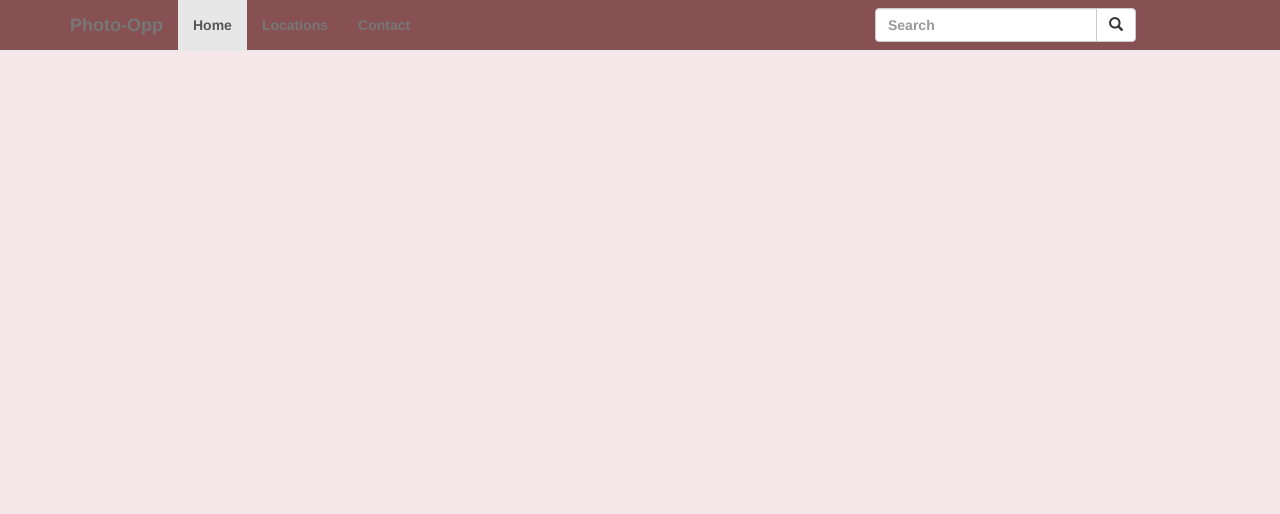
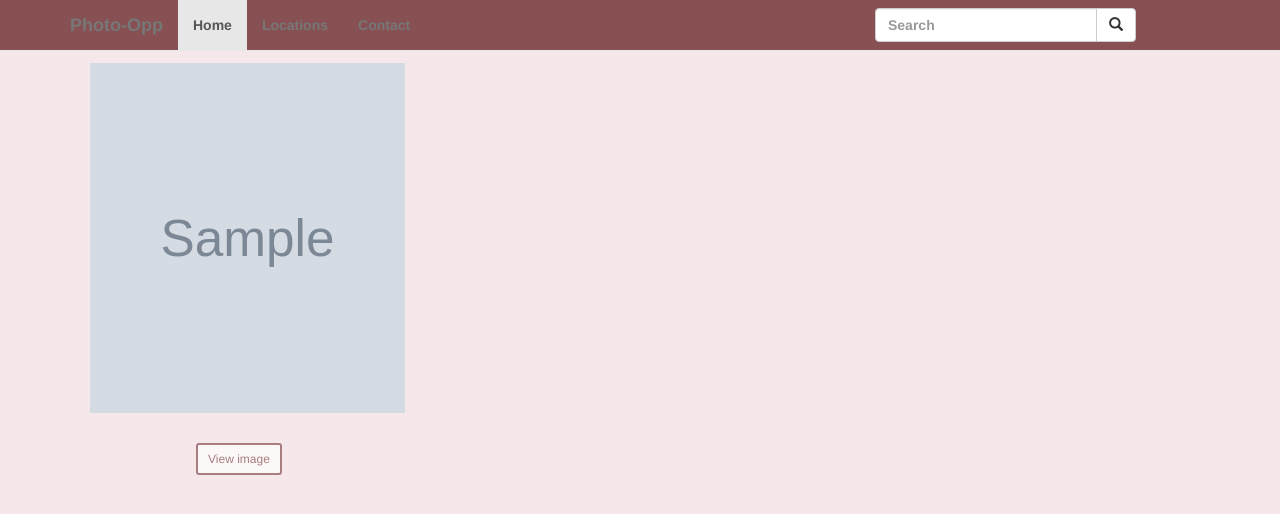
Before and after one commit to Ronyonka/photo_opp, a Django app: template photos/templates/search.html in a window 1280 px wide. Shown: the top 514 px of the page. Run offline with Django 3.2, Linux system fonts and the light colour scheme; tables that the repository leaves empty hold one stand-in row (values such as "Sample post"); the template is opened without the code that fills it: values that come from a table or form of the project are taken from there, most other values are stand-ins (such as "Sample title", 1, 10 or a date in 2020); grey boxes marked "Sample" are stand-in pictures; some libraries are stand-ins or nearby versions.

Commit message:
debugged the search function

```diff
--- a/photos/templates/base.html
+++ b/photos/templates/base.html
@@ -18,7 +18,7 @@
   {% endblock %}
 
 </head>
-<body>
+<body style=" background-color: #f6e8ea;">
     {% include "navbar.html" %}
 
 
--- a/photos/templates/search.html
+++ b/photos/templates/search.html
@@ -4,7 +4,7 @@
 
   <div class="row">
     {% if images %}
-      <h2>Found {{ image|length }} of searched term {{message}}</h2>
+      <h2>Found {{ images|length }} of searched term {{message}}</h2>
     {% else %}
       <h2> Found 0 articles for the search term {{message}}</h2>
     {% endif %}
@@ -16,7 +16,8 @@
   {% if images %}
     {% for image in images %}
     <div class="col-xs-12 col-sm-12 col-md-4 col-lg-4">
-      <h1>{{photo.name}}</h1>
+      <img src="{{image.image_url.url}}" class="img-responsive"  alt="Image" style="width:100%; height:350px; padding-left: 20px;padding-right:25px;"><br>
+      <button type="button" class="btn btn-success btn-sm" data-toggle="modal" data-target="#{{image.id}}" style="margin-left:35%; margin-top:10px;margin-bottom:25px; opacity:0.7; background-color: #fff; border: 2px solid #875053; color: #875053; font-weight: 300;" >View image</button>
     </div>
      <!-- Modal -->
     <div class="modal fade" id="{{image.id}}" role="dialog">
--- a/photos/urls.py
+++ b/photos/urls.py
@@ -6,7 +6,6 @@
 urlpatterns=[
     url('^$',views.all_photos,name='all_photos'),
     url(r'^search/', views.search_results, name='search_results'),
-    # url(r"^location/(\w+)",views.location, name = "locations")
 ]
 if settings.DEBUG:
     urlpatterns+= static(settings.MEDIA_URL, document_root = settings.MEDIA_ROOT)
--- a/photos/views.py
+++ b/photos/views.py
@@ -9,9 +9,9 @@
 
 def search_results(request):
     if 'image' in request.GET and request.GET["image"]:
-        Category = request.GET.get("image")
-        searched_images = Image.search_by_category(Category)
-        message = f"{Category}"
+        category = request.GET.get("image")
+        searched_images = Image.search_by_category(category)
+        message = f"{category}"
 
         return render(request, 'search.html',{"message":message,"images": searched_images})
 
```
